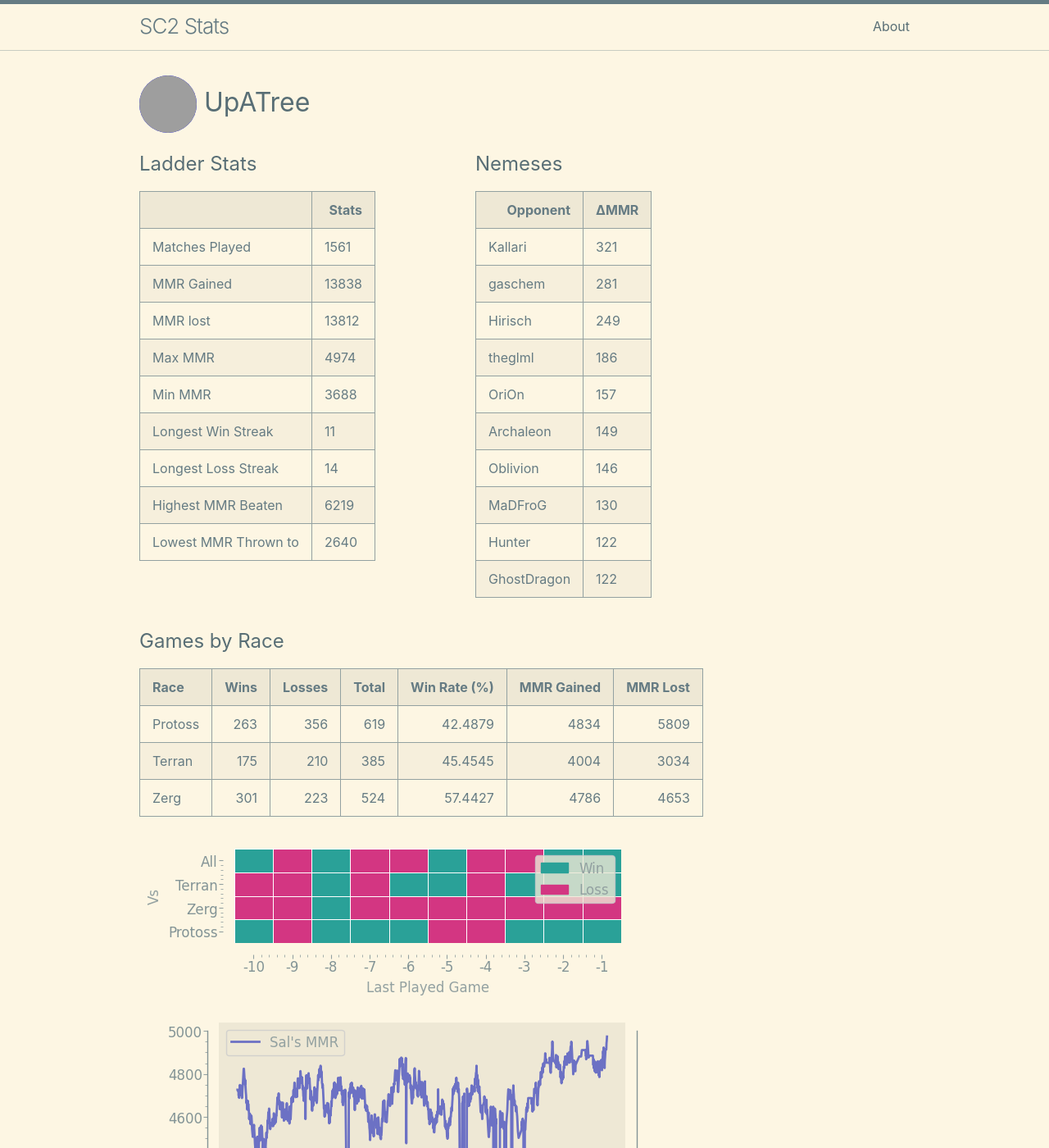
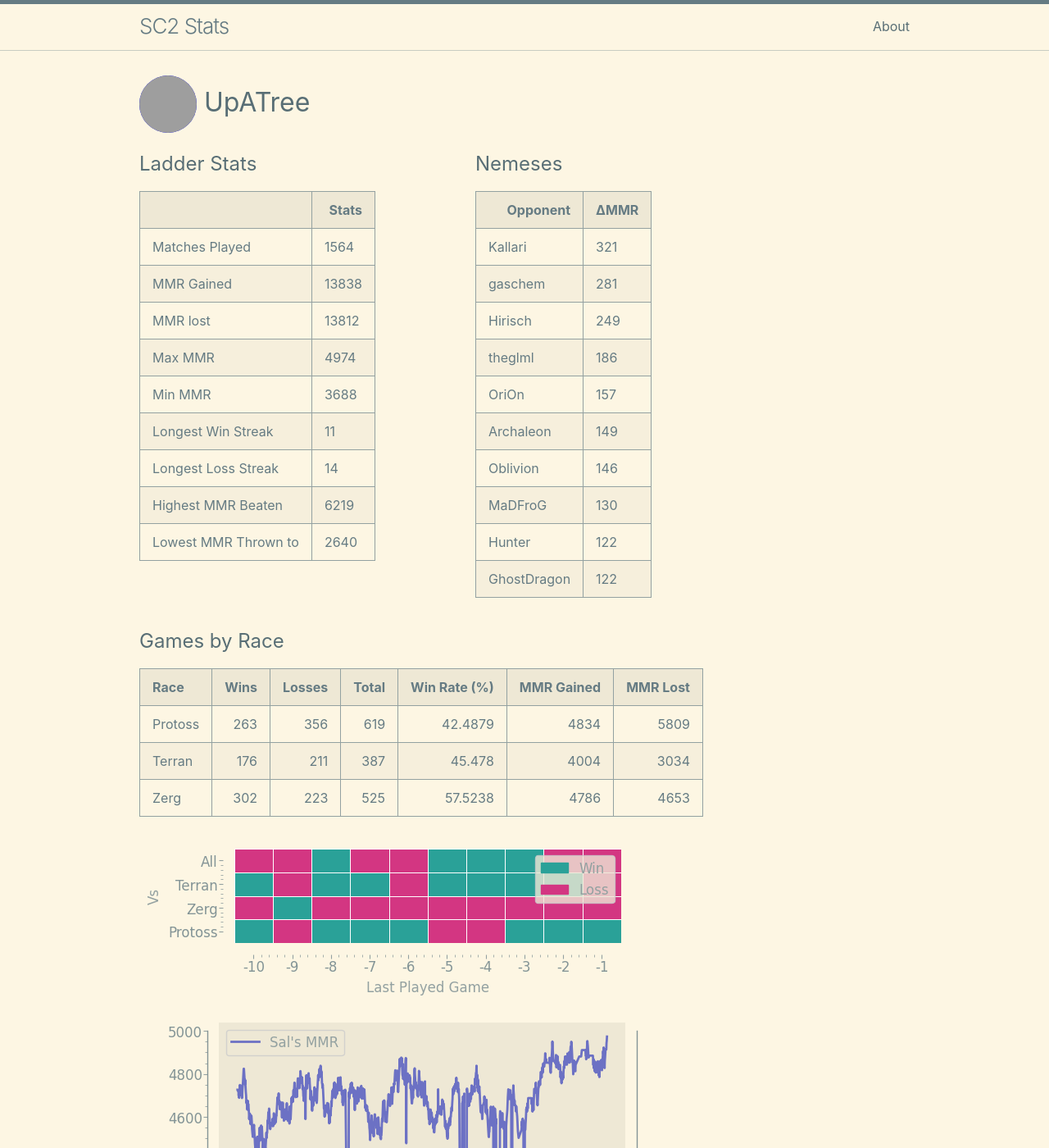
Before and after one commit to kylermurphy/UpATree, a Jekyll site: the page built from docs/index.md, in a window 1280 px wide and 1400 px high. Shown: the whole window at 82% size. Built offline with Jekyll 4.4.1, drawn with Linux system fonts in a browser that asks for light colours; grey boxes are pictures that could not be loaded.

Commit message:
running on push

```diff
--- a/docs/index.md
+++ b/docs/index.md
@@ -18,7 +18,7 @@ layout: home
   <tbody>
     <tr>
       <td>Matches Played</td>
-      <td>1561</td>
+      <td>1564</td>
     </tr>
     <tr>
       <td>MMR Gained</td>
@@ -115,8 +115,8 @@ layout: home
 | Race    |   Wins |   Losses |   Total |   Win Rate (%) |   MMR Gained |   MMR Lost |
 |:--------|-------:|---------:|--------:|---------------:|-------------:|-----------:|
 | Protoss |    263 |      356 |     619 |        42.4879 |         4834 |       5809 |
-| Terran  |    175 |      210 |     385 |        45.4545 |         4004 |       3034 |
-| Zerg    |    301 |      223 |     524 |        57.4427 |         4786 |       4653 |
+| Terran  |    176 |      211 |     387 |        45.478  |         4004 |       3034 |
+| Zerg    |    302 |      223 |     525 |        57.5238 |         4786 |       4653 |
 
 ![Games by Race](./assets/gm_hist.png)
 
--- a/log.txt
+++ b/log.txt
@@ -707,3 +707,4 @@ Writing a log file 2025-03-27 23:48:05.
 Writing a log file 2025-03-28 16:28:52.
 Writing a log file 2025-03-28 16:52:24.
 Writing a log file 2025-03-28 17:20:29.
+Writing a log file 2025-03-28 17:47:55.
```
Also changed, not shown: docs/assets/daily.png, docs/assets/gm_hist.png, docs/assets/r_wrt.png, 1 other file.
